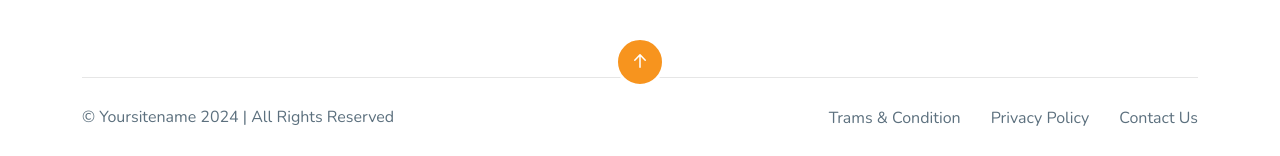
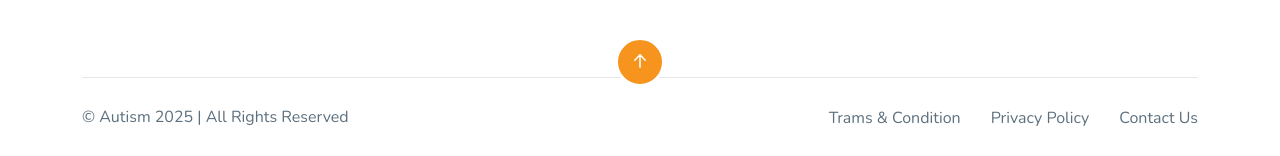
Before and after one commit to saisashreek5thdt/Autism-Website, a website: page index.html in a window 1280 px wide. Shown: the part 9178-9334 px from the top of the page. Drawn offline with nearby package versions, Linux system fonts and the light colour scheme; animation ran at ten frames a second.

Commit message:
Current Year Updated

```diff
--- a/index.html
+++ b/index.html
@@ -1985,7 +1985,7 @@
             class="footer-wrapper d-md-flex d-grid gap-md-0 gap-2 align-items-center justify-content-md-between justify-content-center text-md-start text-center"
           >
             <p class="wow fadeInLeft color-2" data-wow-delay=".3s">
-              &copy; Yoursitename 2024 | All Rights Reserved
+              &copy; Autism <span id="year"></span> | All Rights Reserved
             </p>
             <ul class="footer-menu wow fadeInRight" data-wow-delay=".5s">
               <li>
@@ -2020,6 +2020,9 @@
 
     <!-- JS File Start -->
     <script src="assets/js/autism.min.js"></script>
+    <script>
+      document.getElementById("year").textContent = new Date().getFullYear();
+    </script>
 
   </body>
 </html>
```
